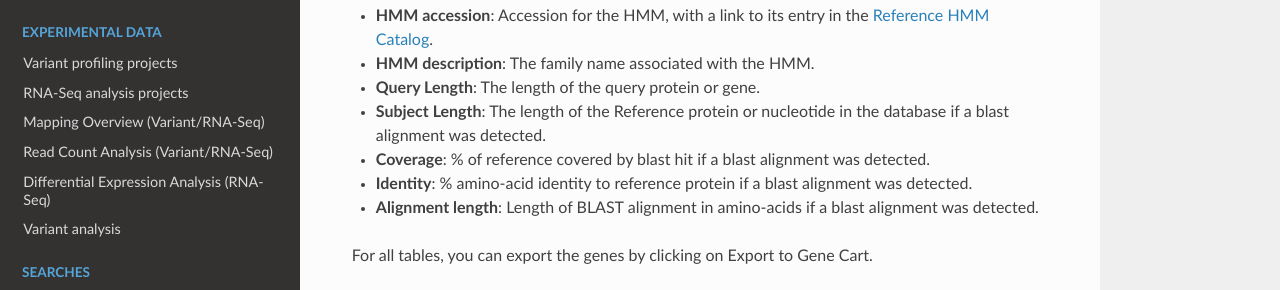
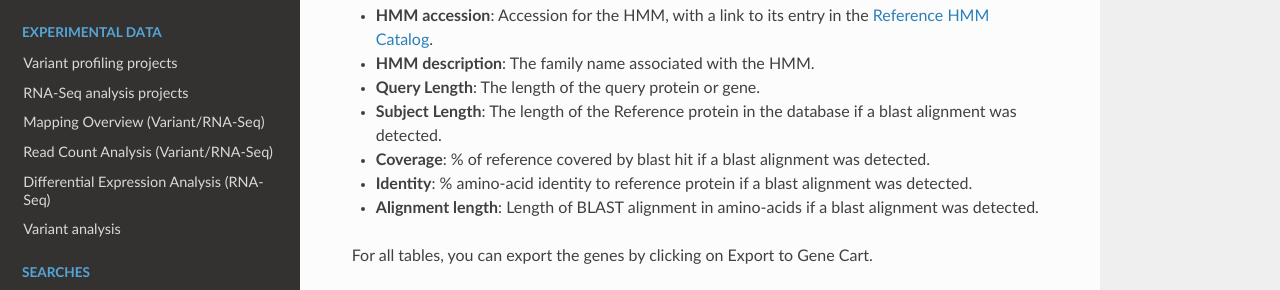
Before and after one commit to labgem/microscope-user-doc, a Sphinx documentation site: the page built from docs/content/compgenomics/amrfinder.rst, in a window 1280 px wide and 900 px high, scrolled down 1271 px. Shown: the part 462-752 px from the top of the window. Built offline with Sphinx 7.4.7 and the Read the Docs theme 3.1.0, drawn with Linux system fonts in a browser that asks for light colours; formulas are drawn with MathJax 3.

Commit message:
Update amrfinder.rst
- withdrawal of nucleotide reference as only protein are used

```diff
--- a/docs/content/compgenomics/amrfinder.rst
+++ b/docs/content/compgenomics/amrfinder.rst
@@ -47,7 +47,7 @@ All result fields are described in detail in the official AMRFinderPlus `documen
 * **HMM accession**:  Accession for the HMM, with a link to its entry in the `Reference HMM Catalog <https://www.ncbi.nlm.nih.gov/pathogens/hmm/>`_.
 * **HMM description**: The family name associated with the HMM.
 * **Query Length**: The length of the query protein or gene.
-* **Subject Length**: The length of the Reference protein or nucleotide in the database if a blast alignment was detected.
+* **Subject Length**: The length of the Reference protein in the database if a blast alignment was detected.
 * **Coverage**:  % of reference covered by blast hit if a blast alignment was detected.
 * **Identity**: % amino-acid identity to reference protein if a blast alignment was detected.
 * **Alignment length**: Length of BLAST alignment in amino-acids if a blast alignment was detected.
```
